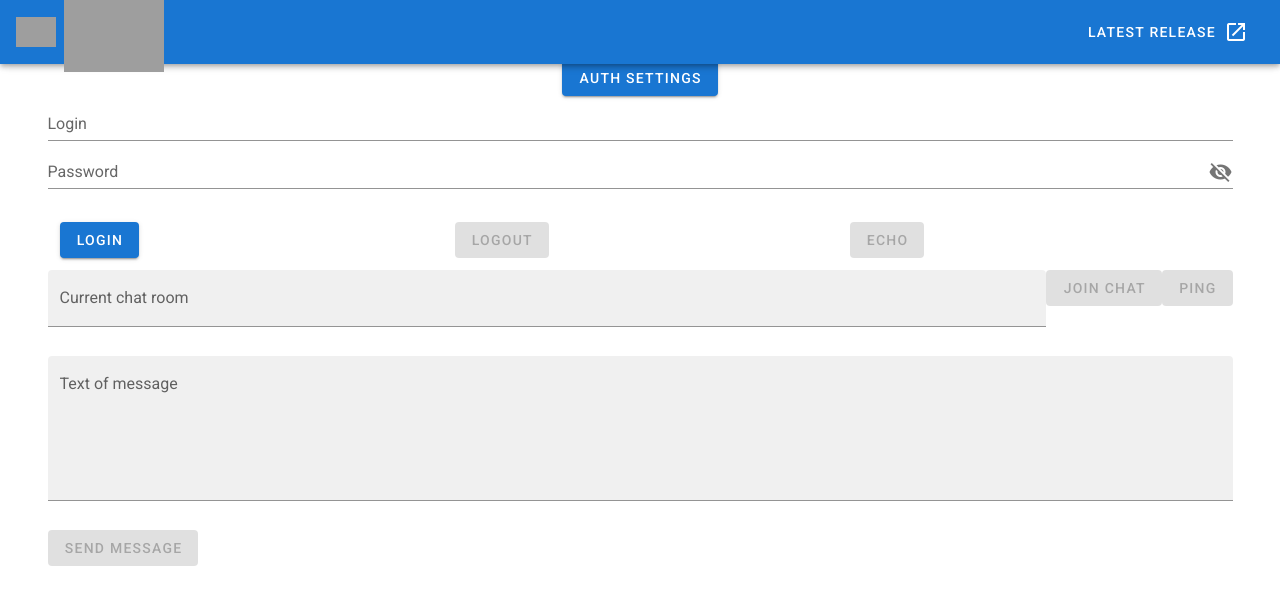
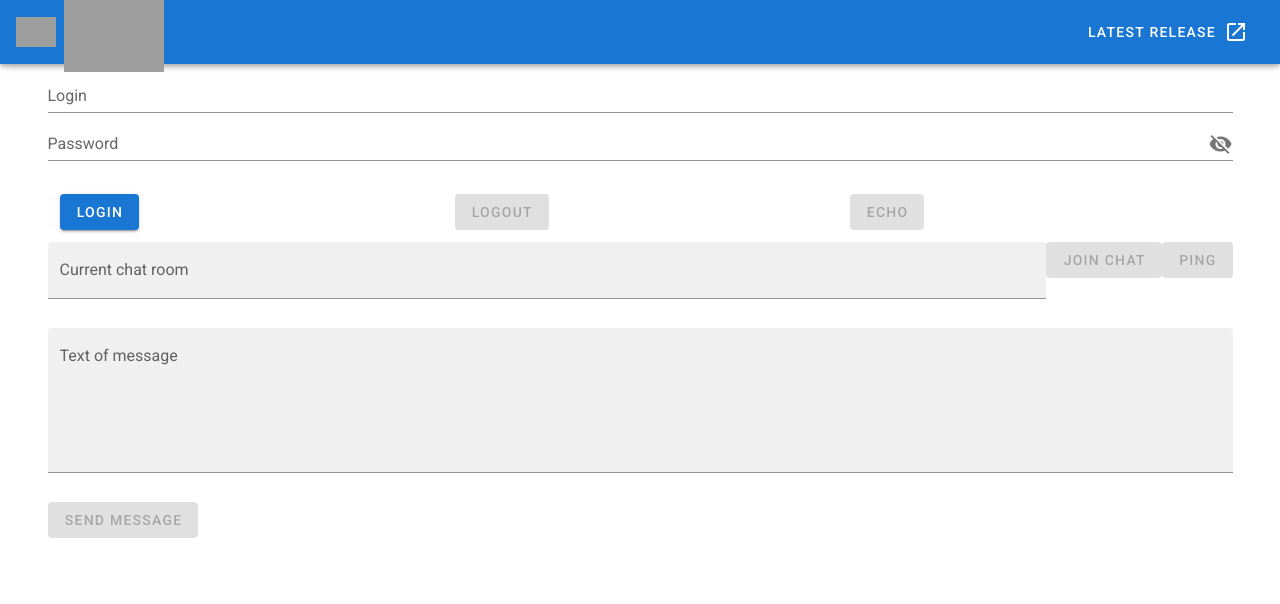
Before and after one commit to Sinlero/frontend-campus-chat, a Vue app: page / in a window 1280 px wide. Shown: the top 604 px of the page. Built offline with nearby package versions, Linux system fonts and the light colour scheme; grey boxes are pictures that could not be loaded.

Commit message:
remove test component

```diff
--- a/src/App.vue
+++ b/src/App.vue
@@ -38,7 +38,7 @@
     </v-app-bar>
 
     <v-main>
-      <TestComponent/>
+<!--      <TestComponent/>-->
       <Connect/>
     </v-main>
   </v-app>
@@ -46,13 +46,13 @@
 
 <script>
 import Connect from "@/components/Connect";
-import TestComponent from "@/components/TestComponent";
+// import TestComponent from "@/components/TestComponent";
 
 export default {
   name: 'App',
 
   components: {
-    TestComponent,
+    // TestComponent,
     Connect
   },
 
```
